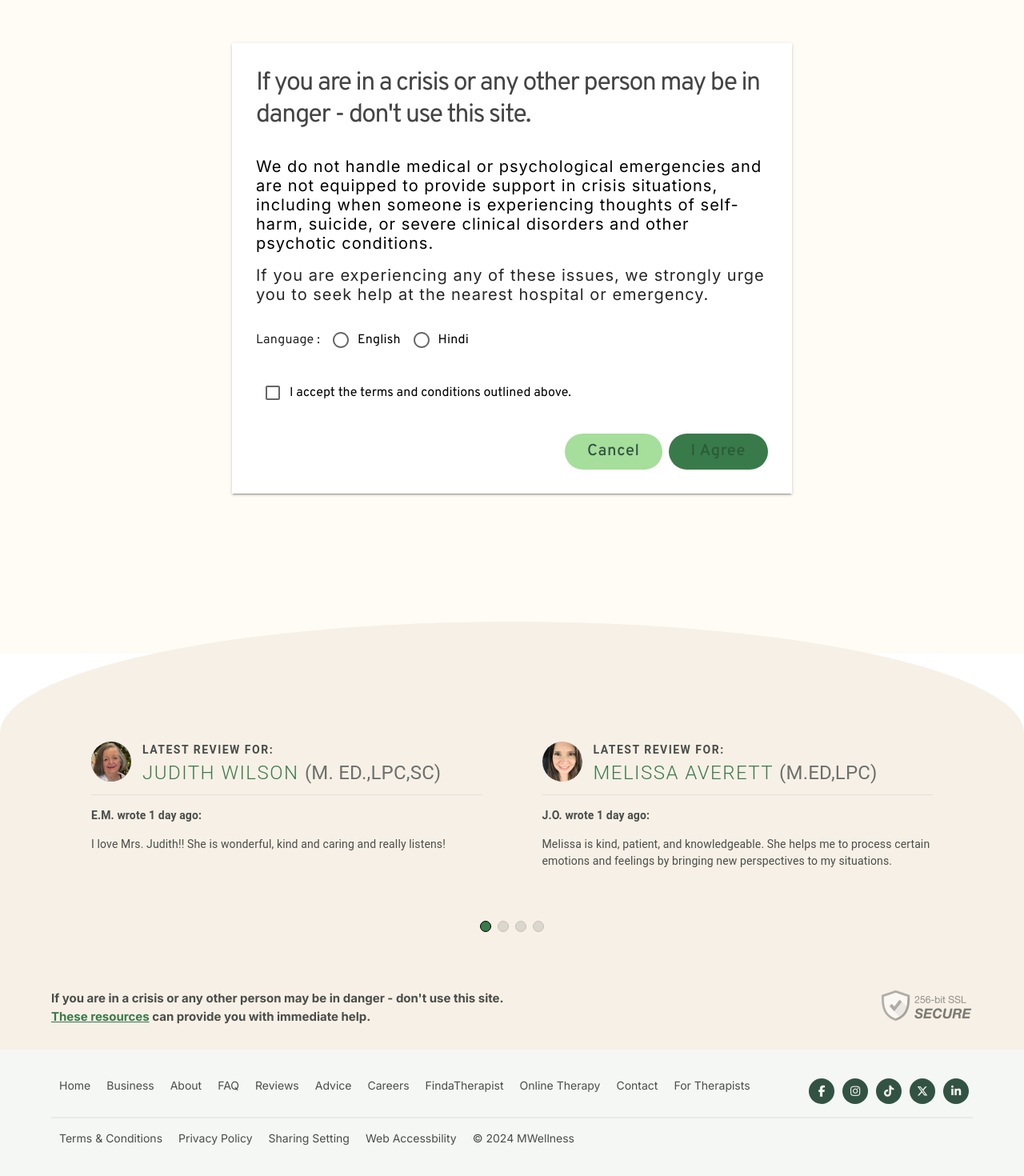
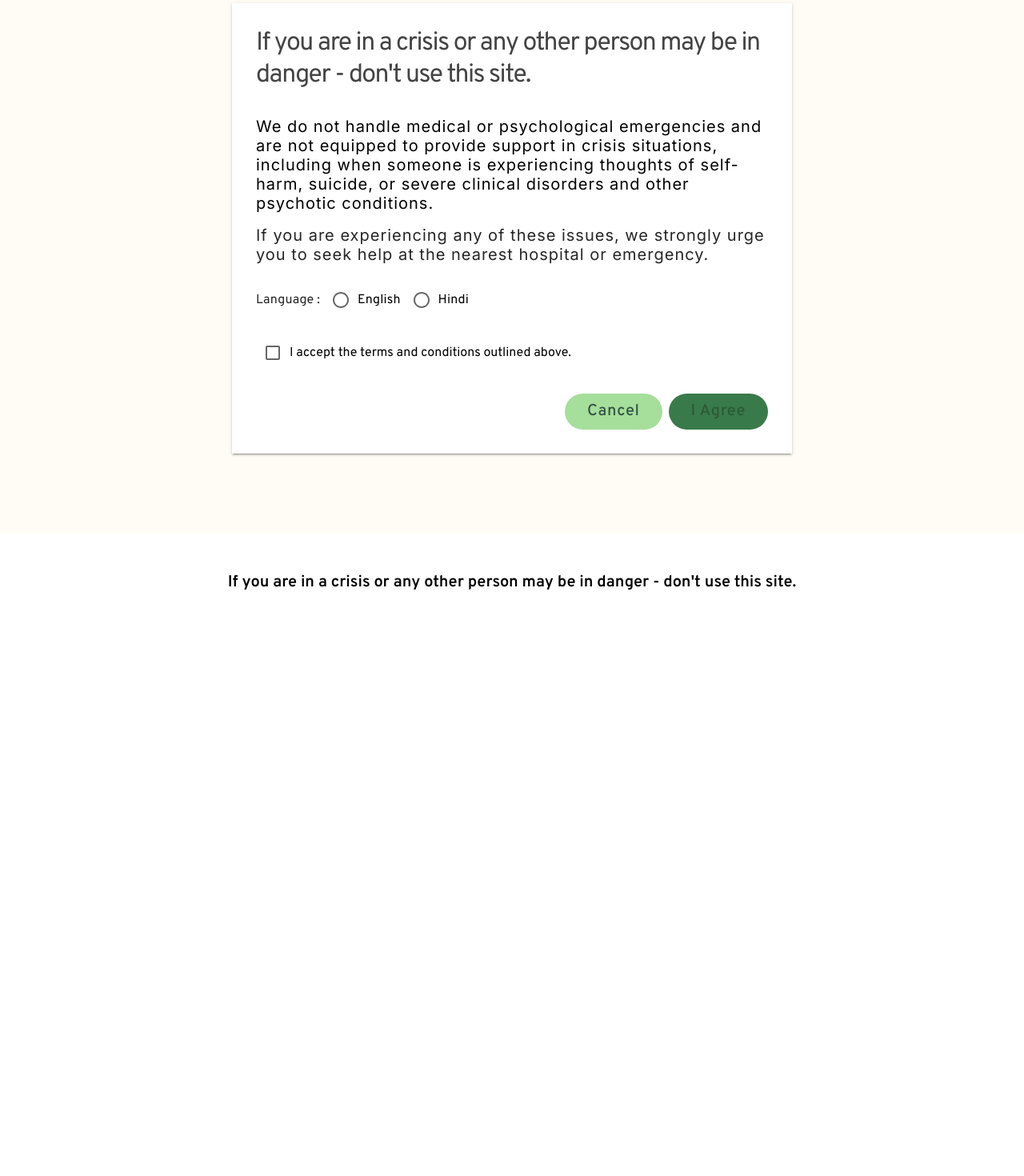
Before and after one commit to KaushalS1911/m_wellness_fe, a React (Create React App) app: page / in a window 1280 px wide. Shown: the part 136-1606 px from the top of the page at 80% size. After the commit the page ends 893 px from the top, so only its background shows below. Built offline with nearby package versions, Linux system fonts and the light colour scheme.

Commit message:
set footer changes

```diff
--- a/src/App.js
+++ b/src/App.js
@@ -13,6 +13,7 @@ import PointTable from "./pages/PointTable";
 import GetStartedHome from "./pages/getStarted/getStartedHome/GetStartedHome";
 import GetStartedForm from "./pages/getStarted/getStartedForm/GetStartedForm";
 import StartAssessment from "./pages/getStarted/startAssessment/StartAssessment";
+import {Box} from "@mui/material";
 
 function App() {
   return (
@@ -34,7 +35,8 @@ function App() {
         {/*<Route path="advice" element={<Advice />} />*/}
       </Routes>
 
-      <Footer />
+      {/*<Footer />*/}
+        <Box sx={{fontSize:"20px",py:2,textAlign:"center",fontWeight:"600",mt:{xs:2,md:4}}} className={"overpass"}>If you are in a crisis or any other person may be in danger - don't use this site.</Box>
     </>
   );
 }
--- a/src/pages/getStarted/getStartedForm/GetStartedForm.js
+++ b/src/pages/getStarted/getStartedForm/GetStartedForm.js
@@ -48,7 +48,7 @@ function GetStartedForm(props) {
         };
     return (
         <>
-            <Box sx={{width: '100%', pt: "150px", backgroundColor: "#FFFCF6", pb: "200px"}}>
+            <Box sx={{width: '100%', pt: "150px", backgroundColor: "#FFFCF6", pb: "100px"}}>
                 <Container>
 
                     <Box sx={{fontSize: "32px", color: "#444444", textAlign: 'center'}} className="overpass">
@@ -167,7 +167,7 @@ function GetStartedForm(props) {
                 </Container>
             </Box>
 
-            <GetStartedReview/>
+            {/*<GetStartedReview/>*/}
         </>
     );
 }
--- a/src/pages/getStarted/getStartedHome/GetStartedHome.js
+++ b/src/pages/getStarted/getStartedHome/GetStartedHome.js
@@ -24,7 +24,7 @@ function GetStartedHome(props) {
     }
     return (
         <>
-            <Box sx={{width: '100%', pt: "150px", backgroundColor: "#FFFCF6", pb: "200px"}}>
+            <Box sx={{width: '100%', pt: "100px", backgroundColor: "#FFFCF6", pb: "100px"}}>
                 <Container>
                     {/*<Box onClick={}*/}
                     {/*     sx={{cursor: "pointer", fontSize: "18px", display: activeStep !== 0 ? "block" : "none"}}>*/}
@@ -134,7 +134,7 @@ function GetStartedHome(props) {
             </Box>
 
             {/*<Box sx={{mt:"200px"}}>*/}
-            <GetStartedReview/>
+            {/*<GetStartedReview/>*/}
             {/*</Box>*/}
         </>
     );
--- a/src/pages/getStarted/startAssessment/StartAssessment.js
+++ b/src/pages/getStarted/startAssessment/StartAssessment.js
@@ -9,14 +9,14 @@ function StartAssessment(props) {
     const navigate = useNavigate()
     return (
         <>
-            <Box sx={{width: '100%', pt: "150px", backgroundColor: "#FFFCF6", pb: "200px"}}>
+            <Box sx={{width: '100%', pt: "150px", backgroundColor: "#FFFCF6", pb: "100px"}}>
                 <Container>
 
 
 
                     <Box sx={{display: "flex", justifyContent: "center", mt: 5}}>
                         <Box sx={{
-                            width: "600px",
+                            width: {md:"600px",xs:"100%"},
                             backgroundColor: "#FFFFFF",
                             // height: "400px",
                             padding: "40px",
@@ -70,7 +70,7 @@ function StartAssessment(props) {
                 </Container>
             </Box>
 
-            <GetStartedReview/>
+            {/*<GetStartedReview/>*/}
         </>
     );
 }
```
